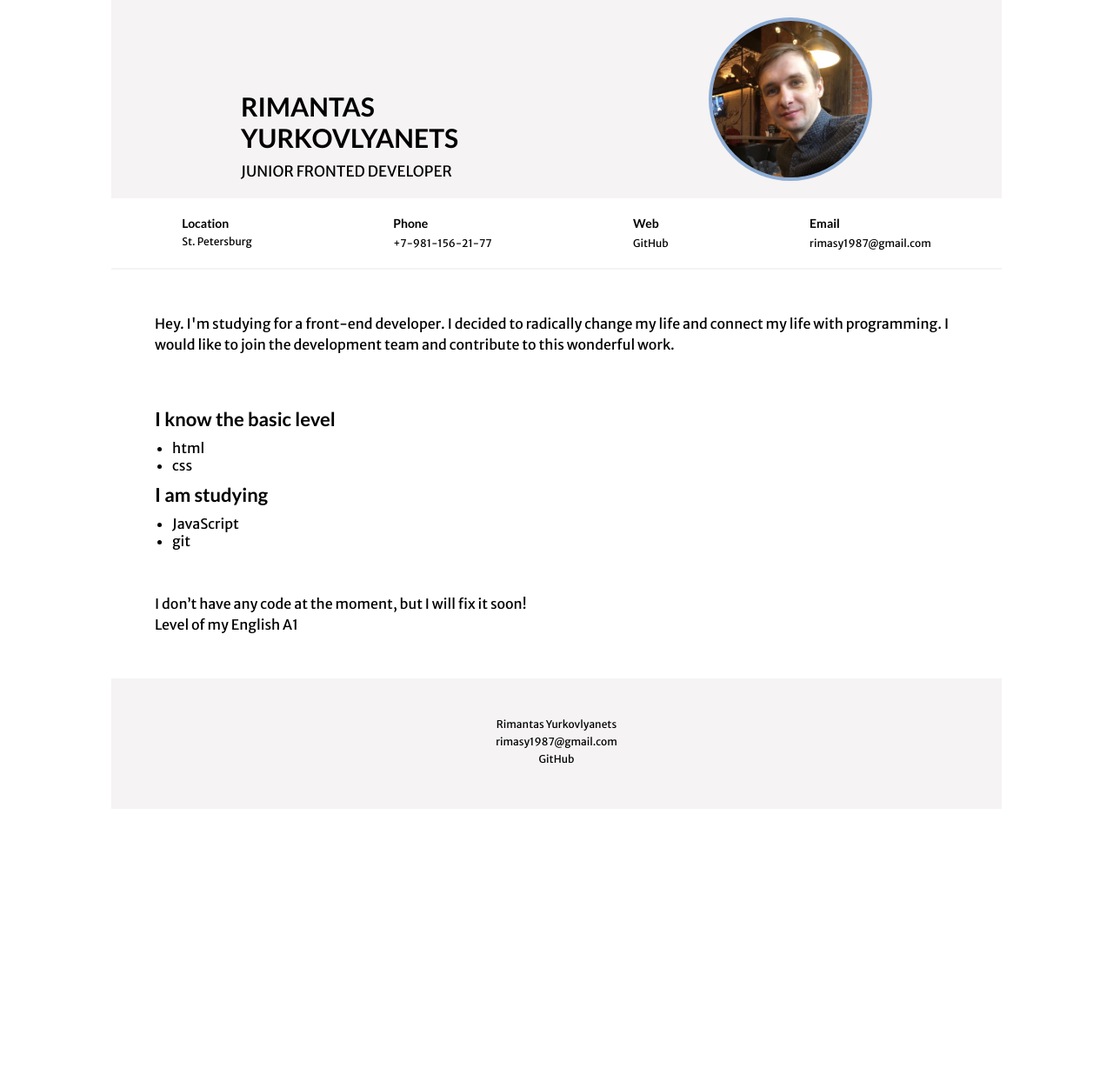
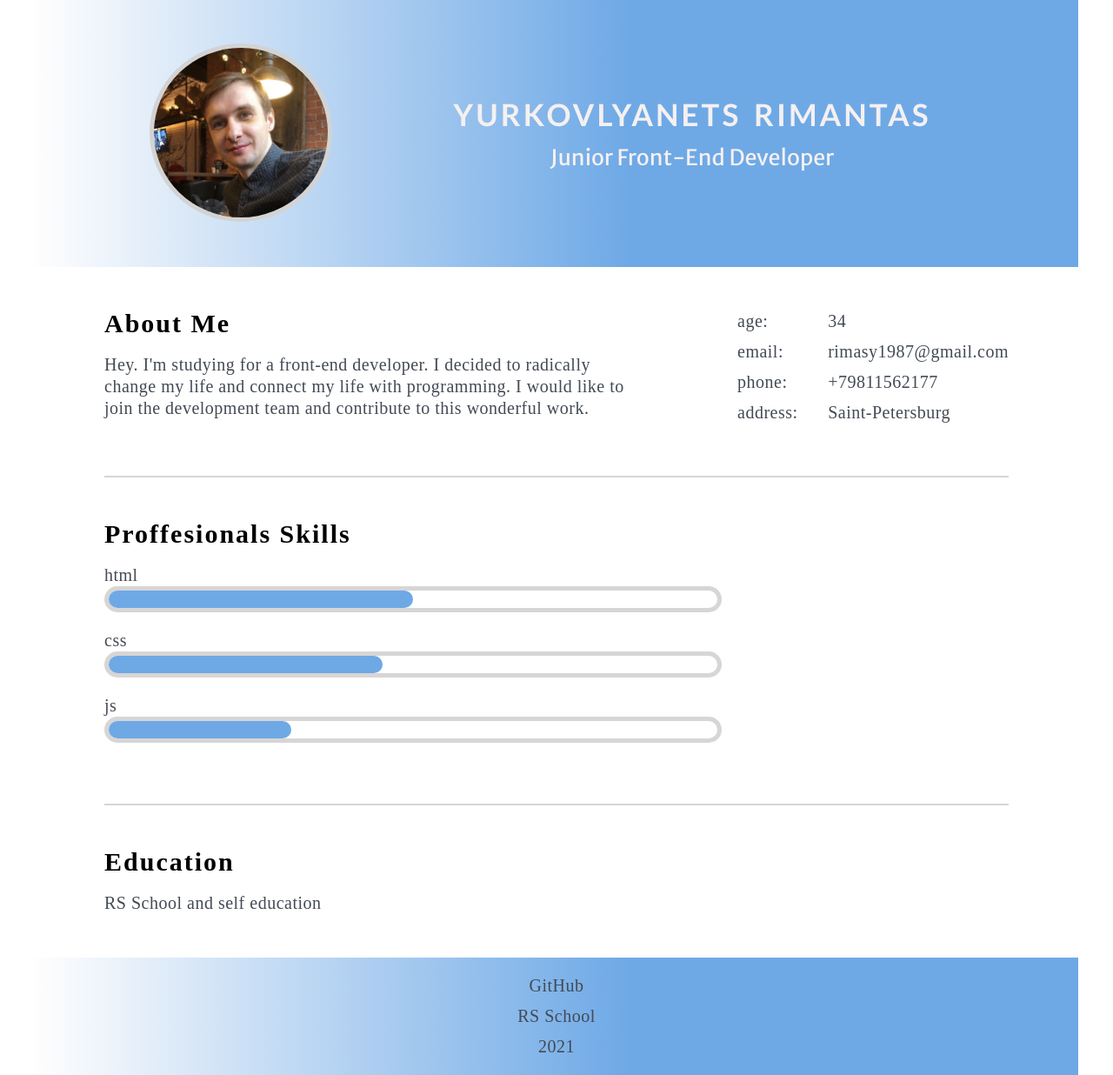
Before and after one commit to Jr-Rimas/rsschool-cv, a plain HTML site: page index.html in a window 1280 px wide. Shown: the whole page at 87% size. Before the commit the page ends 930 px from the top, so only its background shows below. Drawn offline with Linux system fonts and the light colour scheme.

Commit message:
refactor: reright all cv

```diff
--- a/index.html
+++ b/index.html
@@ -1,62 +1,104 @@
 <!DOCTYPE html>
 <html lang="en">
   <head>
-  <meta charset="UTF-8">
-  <link rel="stylesheet" href="style.css">
-  <meta name="viewport" content="width=device-width, initial-scale=1.0">
-  <link href="https://fonts.googleapis.com/css?family=Lato:700%7CMerriweather+Sans:400,700&display=swap" rel="stylesheet">
+    <meta charset="UTF-8" />
+    <link rel="stylesheet" href="style.css" />
+    <meta name="viewport" content="width=device-width, initial-scale=1.0" />
+    <link
+      href="https://fonts.googleapis.com/css?family=Lato:700%7CMerriweather+Sans:400,700,900&display=swap"
+      rel="stylesheet"
+    />
     <title>Resume</title>
   </head>
   <body>
     <header class="header">
-    <div class="title">
-      <h1 class="name">rimantas <br> yurkovlyanets</h1>
-      <h2 class="profession">junior fronted developer</h2>
+      <div class="wrapper">
+        <div class="header_wrapper">
+          <div class="header_photo">
+            <img
+              class="photo_cv"
+              src="./img/MyPhotoResume.jpg"
+              alt="myPhoto"
+              width="200"
+            />
           </div>
-    <div class="photo">
+          <div class="header_description">
+            <h1 class="title_header">Yurkovlyanets Rimantas</h1>
+            <h4 class="position">Junior Front-End Developer</h4>
+          </div>
+        </div>
       </div>
     </header>
-
-  <div class="contact">
-    <div class="location">
-      <h3 class="contact__h3">Location</h3>
-      <p class="contact__p">St. Petersburg</p>
+    <main>
+      <div class="wrapper">
+        <section class="about">
+          <div class="about_description">
+            <h2 class="title_about">About Me</h2>
+            <p class="text">
+              Hey. I'm studying for a front-end developer. I decided to
+              radically change my life and connect my life with programming. I
+              would like to join the development team and contribute to this
+              wonderful work.
+            </p>
           </div>
-    <div class="phone">
-      <h3 class="contact__h3">Phone</h3>
-      <a href="tel:+79811562177" class="contact__p">+7-981-156-21-77</a>
+          <div class="contacts">
+            <ul class="table_one">
+              <li><p>age:</p></li>
+              <li><p>email:</p></li>
+              <li><p>phone:</p></li>
+              <li><p>address:</p></li>
+            </ul>
+            <ul class="table_two">
+              <li><p>34</p></li>
+              <li><p>rimasy1987@gmail.com</p></li>
+              <li><p>+79811562177</p></li>
+              <li><p>Saint-Petersburg</p></li>
+            </ul>
           </div>
-    <div class="git__hub">
-      <h3 class="contact__h3">Web</h3>
-      <a href="https://github.com/Jr-Rimas" target="blank" class="contact__p">GitHub</a>
+        </section>
+        <section class="skills">
+          <div class="skills_title">
+            <h2 class="title">Proffesionals Skills</h2>
           </div>
-    <div class="email">
-      <h3 class="contact__h3">Email</h3>
-      <a href="mailto:rimasy1987@gmail.com" class="contact__p">rimasy1987@gmail.com</a>
+          <ul class="skills_list">
+            <li class="item_html skills_item">
+              <p>html</p>
+              <div class="scale-bar">
+                <div class="progress progress_html"></div>
+              </div>
+            </li>
+            <li class="item_css skills_item">
+              <p>css</p>
+              <div class="scale-bar">
+                <div class="progress progress_css"></div>
+              </div>
+            </li>
+            <li class="item_js skills_item">
+              <p>js</p>
+              <div class="scale-bar">
+                <div class="progress progress_js"></div>
+              </div>
+            </li>
+          </ul>
+        </section>
+        <section class="education">
+          <div class="education_description">
+            <h2 class="title_education">Education</h2>
+            <p class="text">RS School and self education</p>
+          </div>
+        </section>
+      </div>
+    </main>
+    <footer>
+      <div class="wrapper">
+        <div class="wrapper_footer">
+          <a href="https://github.com/Jr-Rimas" class="git_hub"
+            ><p>GitHub</p></a
+          >
+          <a href="https://rs.school/" class="school"><p>RS School</p></a>
+          <p class="scince">2021</p>
         </div>
       </div>
-
-  <main class="main">
-    <p class="about">
-      Hey. I'm studying for a front-end developer. I decided to radically change my life and connect my life with programming. I would like to join the development team and contribute to this wonderful work.
-    </p>
-    <h2 class="main__h2">I know the basic level</h2>
-    <ul class="list">
-      <li>html</li>
-      <li>css</li>
-    </ul>
-    <h2 class="main__h2">I am studying</h2>
-    <ul class="list">
-      <li>JavaScript</li>
-      <li>git</li>
-    </ul>
-    <p class="about">I don’t have any code at the moment, but I will fix it soon! <br> Level of my English A1</p>
-  </main>
-
-  <footer class="footer">
-    <p class="footer__name">Rimantas Yurkovlyanets</p>
-    <a href="mailto:rimasy1987@gmail.com" class="footer__name">rimasy1987@gmail.com</a>
-    <a href="https://github.com/Jr-Rimas" target="blank" class="footer__name">GitHub</a>
     </footer>
   </body>
 </html>
--- a/style.css
+++ b/style.css
@@ -3,119 +3,216 @@ font-family: 'Merriweather Sans', sans-serif;
 font-family: 'Lato', sans-serif;
 */
 
-*{
-  margin: 0;
-  padding: 0;
+/*  reset css  */
+
+html, body, div, span, applet, object, iframe,
+h1, h2, h3, h4, h5, h6, p, blockquote, pre,
+a, abbr, acronym, address, big, cite, code,
+del, dfn, em, img, ins, kbd, q, s, samp,
+small, strike, strong, sub, sup, tt, var,
+b, u, i, center,
+dl, dt, dd, ol, ul, li,
+fieldset, form, label, legend,
+table, caption, tbody, tfoot, thead, tr, th, td,
+article, aside, canvas, details, embed,
+figure, figcaption, footer, header, hgroup,
+menu, nav, output, ruby, section, summary,
+time, mark, audio, video {
+	margin: 0;
+	padding: 0;
+	border: 0;
+	font-size: 100%;
+	font: inherit;
+	vertical-align: baseline;
+}
+/* HTML5 display-role reset for older browsers */
+article, aside, details, figcaption, figure,
+footer, header, hgroup, menu, nav, section {
+	display: block;
+}
+body {
+	line-height: 1;
+}
+ol, ul {
+	list-style: none;
+}
+blockquote, q {
+	quotes: none;
+}
+blockquote:before, blockquote:after,
+q:before, q:after {
+	content: '';
+	content: none;
+}
+table {
+	border-collapse: collapse;
+	border-spacing: 0;
 }
 
-.header {
+a {
+  text-decoration: none;
+}
+
+/*  end reset css */
+
+html {
+  font-size: 10px;
+}
+
+h1 {
+  font-size: 3.5rem;
+  font-weight: 700;
+  font-family: 'Lato', sans-serif;
+  letter-spacing: 0.3rem;
+  word-spacing: 0.5rem;
+  text-transform: uppercase;
+  color: rgb(245, 240, 240);
+}
+
+h2 {
+  font-size: 3rem;
+  font-weight: 700;
+  letter-spacing: 0.2rem;
+}
+
+h4 {
+  font-size: 2.5rem;
+  font-family: 'Merriweather Sans', sans-serif;
+  font-weight: 400;
+  color: rgb(245, 240, 240);
+}
+
+p {
+  font-size: 2rem;
+  line-height: 2.5rem;
+  letter-spacing: 0.05rem;
+  color: #434a54;
+}
+
+header, main, footer {
+  max-width: 1200px;
   margin: 0 auto;
+}
+
+header, footer {
+  background: rgb(255,254,254);
+  background: linear-gradient(90deg, rgba(255,254,254,1) 0%, rgba(110,169,230,1) 57%);
+}
+
+.wrapper {
+  margin: 0 80px;
+}
+
+.header_wrapper {
   display: flex;
   justify-content: space-around;
-  max-width: 1024px;
-  background-color: rgb(245, 243, 243);
+  padding: 50px 0;
 }
 
-.title {
-  align-self: flex-end;
-  padding-bottom: 20px;
-  margin-left: 5px;
+.header_photo {
+  width: 20%;
 }
 
-.name {
-  text-transform: uppercase;
-  font-family: 'Lato', sans-serif;
-  font-size: 30px;
+.photo_cv {
+  border: solid 0.5rem lightgray;
+  border-radius: 100%;
 }
 
-.profession {
-  margin-top: 10px;
-  text-transform: uppercase;
-  font-family: 'Merriweather Sans', sans-serif;
-  font-size: 17px;
-  font-weight: 400;
-}
 
-.photo {
-  margin: 20px 5px 20px 0;
-  width: 180px;
-  height: 180px;
-  align-self: center;
-  background-image: url(./img/MyPhotoResume.jpg);
-  background-repeat: no-repeat;
-  background-size: cover;
-  border: 4px solid rgb(143, 173, 212);
-  border-radius: 50%;
-}
-
-.contact {
-  display: flex;
-  justify-content: space-around;
-  max-width: 1024px;
-  margin: auto;
-  padding: 20px 0 20px 0;
-  border-bottom: 2px solid rgb(245, 243, 243);
-}
-
-.contact__h3 {
-  margin-bottom: 5px;
-  font-family: 'Lato', sans-serif;
-  font-size: 14px;
-}
-
-.contact__p {
-  font-family: 'Merriweather Sans', sans-serif;
-  font-size: 12px;
-  text-decoration: none;
-  color: black;
-}
-
-a:hover {
-  text-decoration: underline;
-  color: red;
-}
-
-.main {
-  display: flex;
-  flex-direction: column;
-  max-width: 1024px;
-  margin: auto;
-}
-
-.about {
-  margin: 50px;
-  font-family: 'Merriweather Sans', sans-serif;
-  font-weight: 400;
-  line-height: 1.5;
-}
-
-.main__h2 {
-  margin: 10px 0 10px 50px;
-  font-family: 'Lato', sans-serif;
-  font-size: 22px;
-}
-
-.list {
-  margin: 0 0 0 70px;
-  font-family: 'Merriweather Sans', sans-serif;
-  font-size: 16px;
-}
-
-.footer {
+.header_description {
+  width: 60%;
   display: flex;
   flex-direction: column;
   justify-content: center;
-  max-width: 1024px;
-  height: 150px;
-  margin: 0 auto;
-  background-color: rgb(245, 243, 243);
+  align-items: center;
 }
 
-.footer__name {
-  align-self: center;
-  padding-bottom: 5px;
-  font-family: 'Merriweather Sans', sans-serif;
-  font-size: 12px;
-  text-decoration: none;
-  color: black;
+.title_header {
+  padding-bottom: 20px;
 }
+
+.about{
+  display: flex;
+  justify-content: space-between;
+  padding: 50px 0;
+  border-bottom: 2px solid rgb(216, 213, 213);
+}
+
+.about_description {
+  width: 60%;
+}
+
+.title_about {
+  padding-bottom: 20px;
+}
+
+.contacts {
+  display: flex;
+  justify-content: space-between;
+  width: 30%;
+}
+
+.contacts>ul>li {
+  padding-bottom: 10px;
+}
+
+.skills {
+  padding: 50px 0;
+  border-bottom: 2px solid rgb(216, 213, 213);
+}
+
+.skills_title {
+  padding-bottom: 20px;
+}
+
+.skills_item {
+  padding-bottom: 20px;
+}
+
+.scale-bar {
+  max-width: 700px;
+  height: 20px;
+  border: 5px solid rgb(216, 213, 213);
+  border-radius: 15px;
+}
+
+.progress_html {
+  width: 50%;
+  height: 100%;
+  background-color: #6ea9e6;
+  border-radius: 10px;
+}
+
+.progress_css {
+  width: 45%;
+  height: 100%;
+  background-color: #6ea9e6;
+  border-radius: 10px;
+}
+
+
+.progress_js {
+  width: 30%;
+  height: 100%;
+  background-color: #6ea9e6;
+  border-radius: 10px;
+}
+
+.education {
+  padding: 50px 0;
+}
+
+.title_education {
+  padding-bottom: 20px;
+}
+
+.wrapper_footer {
+  display: flex;
+  flex-direction: column;
+  align-items: center;
+  padding: 20px 0;
+}
+
+.school {
+  margin: 10px 0;
+}
```
Lines whose indentation alone changed are shown as unchanged.
